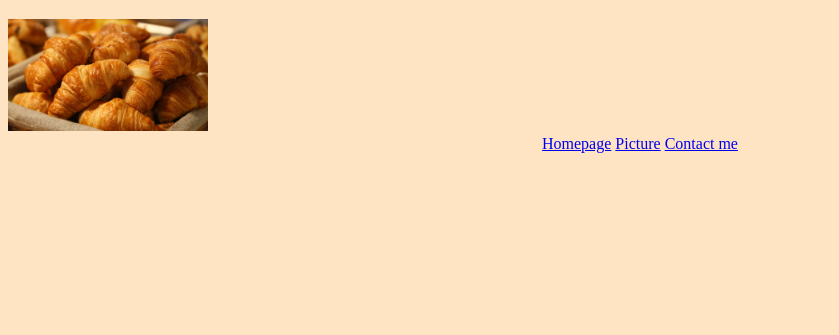
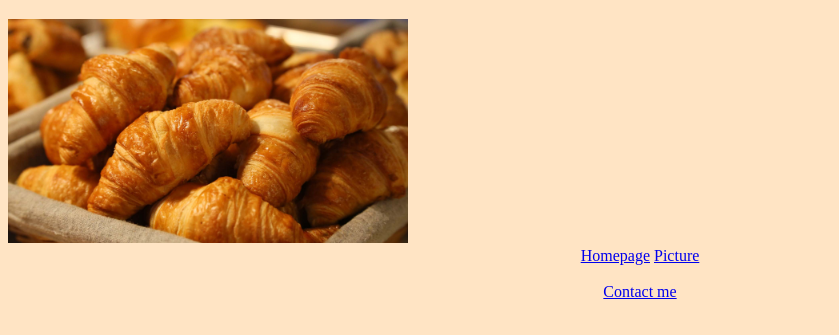
Before and after one commit to TheAkturus/multible-pages-static-website, a plain HTML site: page about.html in a window 1280 px wide. Shown: the part 61-396 px from the top of the page, without its empty margins (0-839 px from the left). Drawn offline with Linux system fonts and the light colour scheme.

Commit message:
space after img

```diff
--- a/src/styles.css
+++ b/src/styles.css
@@ -8,7 +8,8 @@ h1 {
 }
 
 img {
-  max-width: 200px;
+  max-width: 400px;
+  text-align: center;
 }
 
 .links {
```
Also changed, not shown: about.html (+2 -0 lines).
